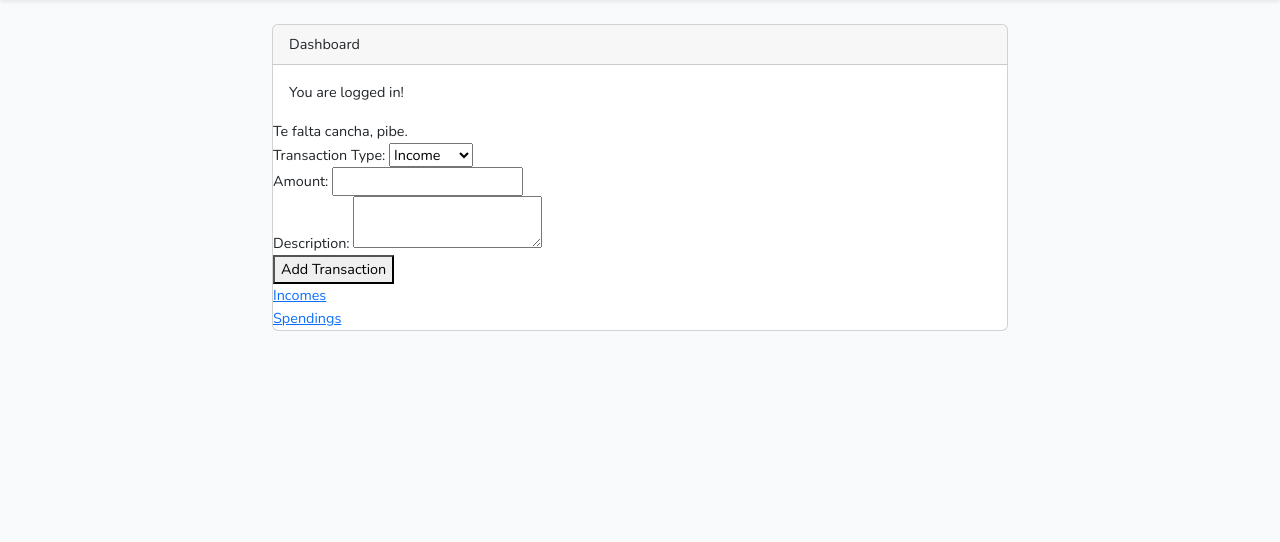
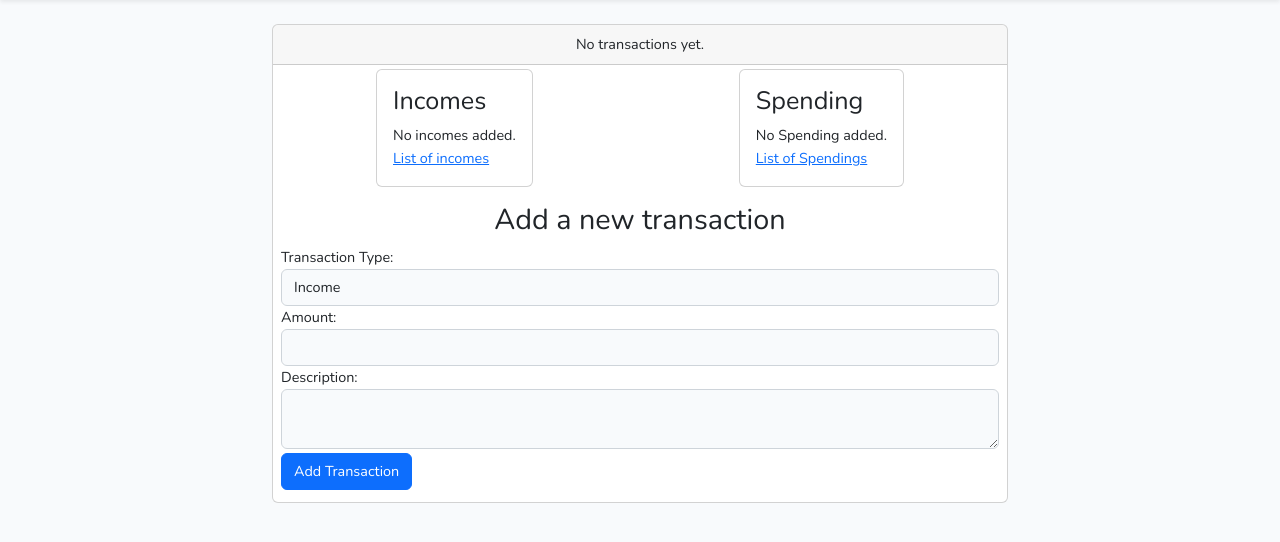
Before and after one commit to CruzFM/utn-laravel-fercruz, a Laravel app: template resources/views/home.blade.php in a window 1280 px wide. Shown: the part 55-597 px from the top of the page. Run offline with Laravel 10, Linux system fonts and the light colour scheme; the template is opened without the code that fills it: most values are stand-ins (such as "Sample title", 1, 10 or a date in 2020); style sheets or scripts are compiled from the project's sources.

Commit message:
a brief styling done. To upgrade.

```diff
--- a/app/Http/Controllers/HomeController.php
+++ b/app/Http/Controllers/HomeController.php
@@ -30,7 +30,6 @@ class HomeController extends Controller
         $total_spending = $transactions->where('transaction_type', 'spending')->sum('amount');
         $balance = $total_income - $total_spending;
 
-
-        return view('home', compact('transactions', 'balance'));
+        return view('home', compact('transactions', 'balance', 'total_income', 'total_spending'));
     }
 }
--- a/resources/views/home.blade.php
+++ b/resources/views/home.blade.php
@@ -5,30 +5,41 @@
     <div class="row justify-content-center">
         <div class="col-md-8">
             <div class="card">
-                <div class="card-header">{{ __('Dashboard') }}</div>
-
-                <div class="card-body">
-                    @if (session('status'))
-                    <div class="alert alert-success" role="alert">
-                        {{ session('status') }}
-                    </div>
-                    @endif
-
-                    {{ __('You are logged in!') }}
-                </div>
-                <div>
+                <div class="card-header d-flex align-items-center justify-content-center">
                     @if (isset($transactions) && $transactions->isNotEmpty() )
-                    <div>Total balance: {{ $balance }}</div>
+                    <h2>Total balance: {{ $balance }}</h2>
                     @else
-                    <div>Te falta cancha, pibe.</div>
+                    <div>No transactions yet.</div>
                     @endif
                 </div>
-                <div>
-                    <form method="POST" action="{{ route('transactions.store') }}">
+                <div class="d-flex justify-content-around mt-1">
+
+                        <div class="card p-3">
+                            <h3>Incomes</h3>
+                            @if (isset($transactions) && $transactions->isNotEmpty() )
+                            <div>{{$total_income}}</div>
+                            @else
+                            <div>No incomes added.</div>
+                            @endif
+                            <a href="{{ route('incomes.index') }}" >List of incomes</a>
+                        </div>
+                        <div class="card p-3">
+                        <h3>Spending</h3>
+                            @if (isset($transactions) && $transactions->isNotEmpty() )
+                            <div>{{$total_spending}}</div>
+                            @else
+                            <div>No Spending added.</div>
+                            @endif
+                            <a href="{{ route('spendings.index') }}">List of Spendings</a>
+                        </div>
+                </div>
+                <div class="p-2 mt-2">
+                    <h2 class="text-center">Add a new transaction</h2>
+                    <form method="POST" action="{{ route('transactions.store') }}" class="">
                         @csrf
-                        <div>
-                            <label for="transaction_type">Transaction Type:</label>
-                            <select name="transaction_type">
+                        <div class="form-group">
+                            <label for="transaction_type" >Transaction Type:</label>
+                            <select name="transaction_type" class="form-control">
                                 <option value="income">Income</option>
                                 <option value="saving">Saving</option>
                                 <option value="spending">Spending</option>
@@ -36,17 +47,15 @@
                         </div>
                         <div>
                             <label for="amount" id="amount">Amount:</label>
-                            <input type="number" name="amount" id="amount"></input>
+                            <input type="number" name="amount" id="amount" class="form-control"></input>
                         </div>
                         <div>
                             <label for="description" id="description">Description:</label>
-                            <textarea name="description"></textarea>
+                            <textarea name="description" class="form-control"></textarea>
                         </div>
-                        <button type="submit">Add Transaction</button>
+                        <button type="submit" class="my-1 btn btn-primary">Add Transaction</button>
                     </form>
                 </div>
-                <a href="{{ route('incomes.index') }}">Incomes</a>
-                <a href="{{ route('spendings.index') }}">Spendings</a>
             </div>
         </div>
     </div>
```
Also changed, not shown: resources/views/incomes/index.blade.php (+10 -10 lines), resources/views/spendings/index.blade.php (+10 -10 lines).
